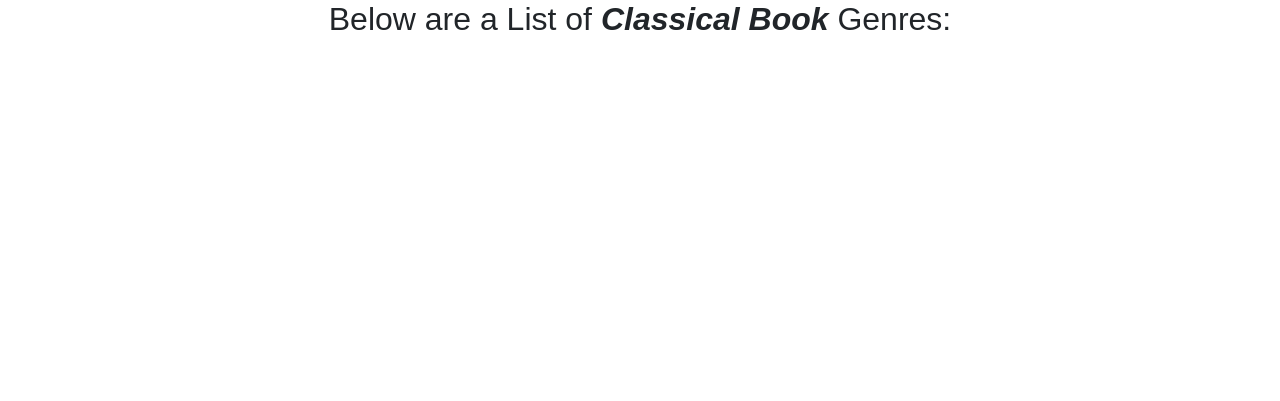
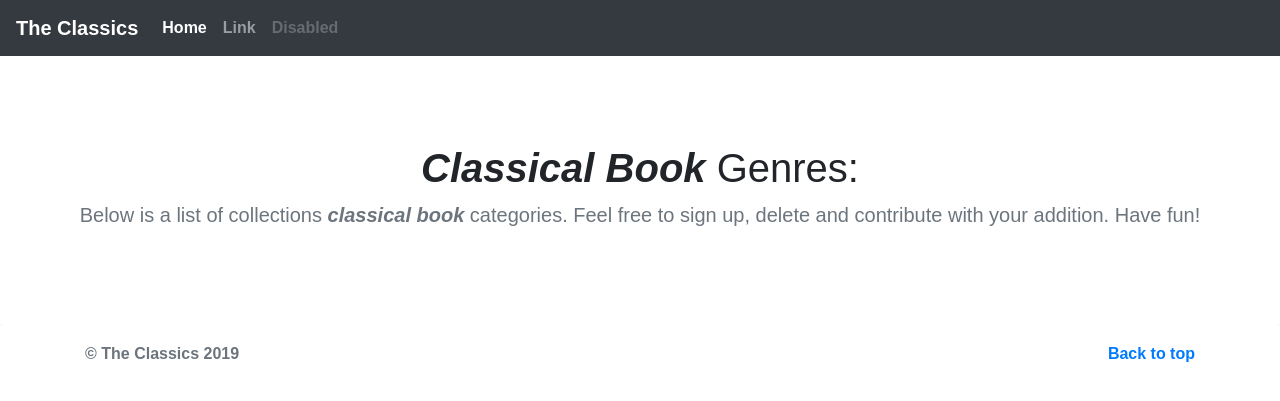
Before and after one commit to richardgreg/catalog-project, a Flask app: page / in a window 1280 px wide. Shown: the top 401 px of the page. Run offline with Flask 2, Linux system fonts and the light colour scheme; some libraries are stand-ins or nearby versions; some web fonts are replaced.

Commit message:
Style the categories.html template using bootstrap

```diff
--- a/static/style.css
+++ b/static/style.css
@@ -2,3 +2,41 @@
     font-family: 'Thasadith', sans-serif;
     font-weight: 700;
 }
+
+#categoriesJumbotron {
+    margin-top: 50px;
+}
+
+.jumbotron {
+  padding-top: 3rem;
+  padding-bottom: 3rem;
+  margin-bottom: 0;
+  background-color: #fff;
+}
+@media (min-width: 768px) {
+  .jumbotron {
+    padding-top: 6rem;
+    padding-bottom: 6rem;
+  }
+}
+
+.jumbotron p:last-child {
+  margin-bottom: 0;
+}
+
+.jumbotron-heading {
+  font-weight: 300;
+}
+
+.jumbotron .container {
+  max-width: 40rem;
+}
+
+footer {
+  padding-top: 3rem;
+  padding-bottom: 3rem;
+}
+
+footer p {
+  margin-bottom: .25rem;
+}
--- a/templates/categories.html
+++ b/templates/categories.html
@@ -1,10 +1,23 @@
 {% extends "main.html" %}
 {% block content %}
-    <h2>Below are a List of <em>Classical Book</em> Genres:</h2>
+{% include "header.html" %}
+
+    <section class="jumbotron text-center mt-5" id="categoriesJumbotron">
+        <div>
+            <h1 class="jumbotron-heading"><em>Classical Book</em> Genres:</h1>
+        </div>
+        <p class="lead text-muted">Below is a list of collections <em>classical book </em>categories. Feel free to sign up, delete and contribute with your addition. Have fun!</p>
+    </section>
+
     {% for i in cat %}
-        <h3>{{i.name}}</h3>
-        <a href="{{url_for('showCategoryItems', category_id=i['id'])}}">View books in this category</a>
-        <br>
-        <a href="{{url_for('newCategoryItem', category_id=i['id'])}}">Add a new book to this category</a>
+    <section class="mt-5 mb-2">
+        <div class="text-center">
+            <h3 class="mb-2">{{i.name}}</h3>
+            <a href="{{url_for('showCategoryItems', category_id=i['id'])}}">View books in this category</a>
+            <br>
+            <a href="{{url_for('newCategoryItem', category_id=i['id'])}}">Add a new book to this category</a>
+        </div>
+    </section>
     {% endfor %}
+
 {% endblock %}
--- a/templates/header.html
+++ b/templates/header.html
@@ -0,0 +1,21 @@
+  <header>
+    <nav class="navbar navbar-expand-md navbar-dark fixed-top bg-dark">
+      <a class="navbar-brand" href="#">The Classics</a>
+      <button class="navbar-toggler" type="button" data-toggle="collapse" data-target="#navbarCollapse" aria-controls="navbarCollapse" aria-expanded="false" aria-label="Toggle navigation">
+        <span class="navbar-toggler-icon"></span>
+      </button>
+      <div class="collapse navbar-collapse" id="navbarCollapse">
+        <ul class="navbar-nav mr-auto">
+          <li class="nav-item active">
+          <a class="nav-link" href="#">Home <span class="sr-only">(current)</span></a>
+          </li>
+          <li class="nav-item">
+          <a class="nav-link" href="#">Link</a>
+          </li>
+          <li class="nav-item">
+          <a class="nav-link disabled" href="#">Disabled</a>
+          </li>
+        </ul>
+      </div>
+    </nav>
+  </header>
--- a/templates/main.html
+++ b/templates/main.html
@@ -17,10 +17,18 @@
     <title></title>
 </head>
 <body>
-    <div class="container-fluid text-center">
+    <main role="main" class="bg-light">
         {% block content %}
         {% endblock %}
-    </div>
+    </main>
+
+    <footer class="footer mt-auto py-3 text-muted">
+        <div class="container">
+            <p class="float-right"><a href="#">Back to top</a></p>
+            <p class="">&copy; The Classics 2019</p>
+        </div>
+    </footer>
+
     <script src="https://code.jquery.com/jquery-3.3.1.slim.min.js" integrity="sha384-q8i/X+965DzO0rT7abK41JStQIAqVgRVzpbzo5smXKp4YfRvH+8abtTE1Pi6jizo" crossorigin="anonymous"></script>
     <script src="https://cdnjs.cloudflare.com/ajax/libs/popper.js/1.14.6/umd/popper.min.js" integrity="sha384-wHAiFfRlMFy6i5SRaxvfOCifBUQy1xHdJ/yoi7FRNXMRBu5WHdZYu1hA6ZOblgut" crossorigin="anonymous"></script>
     <script src="https://stackpath.bootstrapcdn.com/bootstrap/4.2.1/js/bootstrap.min.js" integrity="sha384-B0UglyR+jN6CkvvICOB2joaf5I4l3gm9GU6Hc1og6Ls7i6U/mkkaduKaBhlAXv9k" crossorigin="anonymous"></script>
```
Also changed, not shown: templates/categoryitem.html (+23 -7 lines).
